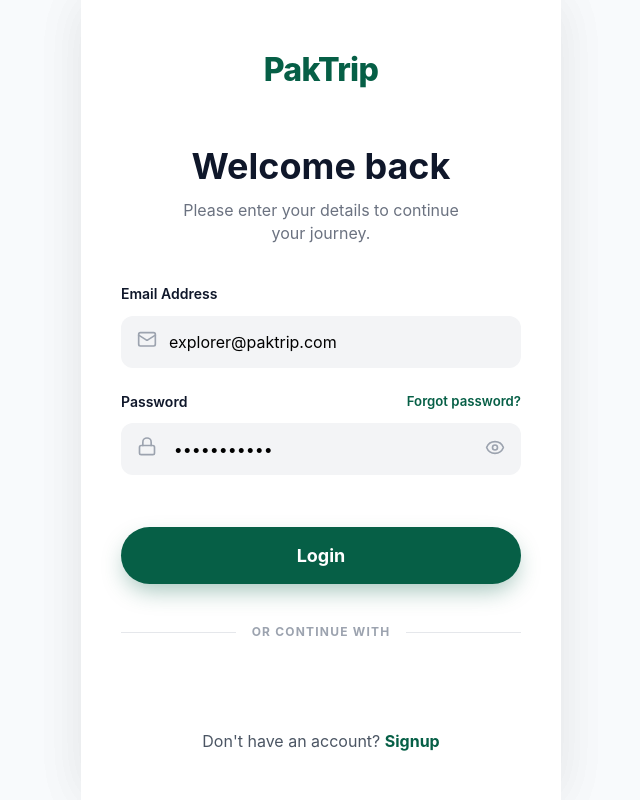
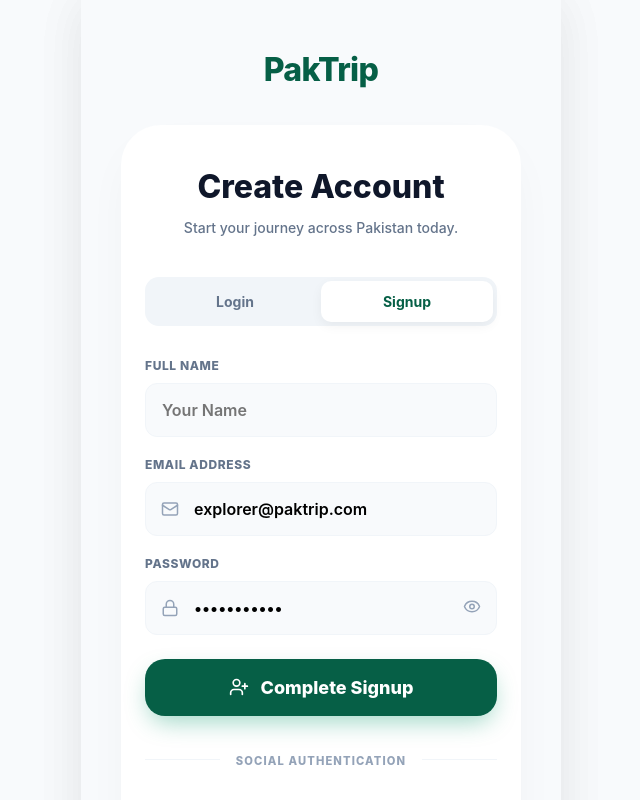
Before and after one commit to sbfaheem/PakTrip, a React (Vite) app: page /login in a window 1280 px wide. Shown: the top 800 px of the page, without its empty margins (319-959 px from the left). Built offline with nearby package versions, Linux system fonts and the light colour scheme.

Commit message:
Enhance Auth Guard: Added deep-linking and a new Signup/Login toggle interface

```diff
--- a/src/App.jsx
+++ b/src/App.jsx
@@ -14,7 +14,8 @@ import { useTrips } from './context/TripContext';
 
 function PrivateRoute({ children }) {
   const { user } = useTrips();
-  return user.isAuthenticated ? children : <Navigate to="/login" />;
+  const location = useLocation();
+  return user.isAuthenticated ? children : <Navigate to="/login" state={{ from: location }} />;
 }
 
 function Layout({ children }) {
--- a/src/pages/Login.jsx
+++ b/src/pages/Login.jsx
@@ -1,28 +1,33 @@
 import React, { useState } from 'react';
-import { Mail, Lock, Eye, EyeOff, ChevronRight } from 'lucide-react';
-import { motion } from 'framer-motion';
+import { Mail, Lock, Eye, EyeOff, UserPlus, LogIn } from 'lucide-react';
+import { motion, AnimatePresence } from 'framer-motion';
 import { GoogleLogin } from '@react-oauth/google';
-import { useNavigate } from 'react-router-dom';
+import { useNavigate, useLocation } from 'react-router-dom';
 import { useTrips } from '../context/TripContext';
 
 const Login = () => {
+  const [isSignup, setIsSignup] = useState(true);
   const [showPassword, setShowPassword] = useState(false);
+  const [name, setName] = useState('');
   const [email, setEmail] = useState('explorer@paktrip.com');
   const [password, setPassword] = useState('password123');
+
   const navigate = useNavigate();
+  const location = useLocation();
   const { login } = useTrips();
 
-  const handleLogin = (e) => {
+  const from = location.state?.from?.pathname || '/';
+
+  const handleAuth = (e) => {
     e.preventDefault();
-    // In a real app, you'd validate credentials here.
     login({
-      name: 'Syed Bilal',
+      name: isSignup ? (name || 'New Explorer') : 'Syed Bilal',
       email: email,
       avatar: 'https://images.unsplash.com/photo-1507003211169-0a1dd7228f2d?q=80&w=200&auto=format&fit=crop',
       level: 'Elite Explorer',
       bio: 'Exploring the hidden gems of Pakistan from Khyber to Karachi.'
     });
-    navigate('/');
+    navigate(from, { replace: true });
   };
 
   const decodeJWT = (token) => {
@@ -49,7 +54,7 @@ const Login = () => {
         bio: 'Exploring the hidden gems of Pakistan.',
         joinedDate: new Date().toLocaleDateString('en-US', { year: 'numeric', month: 'long' })
       });
-      navigate('/');
+      navigate(from, { replace: true });
     }
   };
 
@@ -58,56 +63,87 @@ const Login = () => {
       initial={{ opacity: 0 }}
       animate={{ opacity: 1 }}
       className="app-container"
-      style={{ padding: '2rem 1.5rem', minHeight: '100vh', background: 'white', display: 'flex', flexDirection: 'column', alignItems: 'center' }}
+      style={{ padding: '2rem 1.5rem', minHeight: '100vh', background: '#f8fafc', display: 'flex', flexDirection: 'column', alignItems: 'center' }}
     >
-      <header style={{ textAlign: 'center', marginTop: '1rem', marginBottom: '3rem' }}>
+      <header style={{ textAlign: 'center', marginTop: '1rem', marginBottom: '2rem' }}>
         <h1 style={{ color: 'var(--primary)', fontSize: '2rem', fontWeight: 800, letterSpacing: '-0.02em' }}>PakTrip</h1>
       </header>
 
+      <div style={{ width: '100%', maxWidth: '400px', background: 'white', padding: '2.5rem 1.5rem', borderRadius: '2.5rem', boxShadow: '0 20px 50px -12px rgba(0,0,0,0.05)', marginBottom: '2rem' }}>
         <div style={{ textAlign: 'center', marginBottom: '2.5rem' }}>
-        <h2 style={{ fontSize: '2.25rem', fontWeight: 700, color: 'var(--text-dark)', marginBottom: '0.5rem' }}>Welcome back</h2>
-        <p style={{ color: '#6b7280', fontSize: '1rem', maxWidth: '280px', margin: '0 auto' }}>Please enter your details to continue your journey.</p>
+          <h2 style={{ fontSize: '2rem', fontWeight: 800, color: 'var(--text-dark)', marginBottom: '0.5rem' }}>
+            {isSignup ? 'Create Account' : 'Welcome Back'}
+          </h2>
+          <p style={{ color: '#64748b', fontSize: '0.875rem', fontWeight: 500 }}>
+            {isSignup ? 'Start your journey across Pakistan today.' : 'Please enter your details to continue.'}
+          </p>
         </div>
 
-      <form onSubmit={handleLogin} style={{ width: '100%', maxWidth: '400px' }}>
-        <div style={{ marginBottom: '1.5rem' }}>
-          <label style={{ display: 'block', fontSize: '0.875rem', fontWeight: 600, color: 'var(--text-dark)', marginBottom: '0.75rem' }}>Email Address</label>
+        <div style={{ display: 'flex', padding: '4px', background: '#f1f5f9', borderRadius: '14px', marginBottom: '2rem' }}>
+          <button
+            onClick={() => setIsSignup(false)}
+            style={{ flex: 1, padding: '0.75rem', borderRadius: '10px', border: 'none', background: !isSignup ? 'white' : 'transparent', color: !isSignup ? 'var(--primary)' : '#64748b', fontSize: '0.875rem', fontWeight: 700, boxShadow: !isSignup ? '0 4px 12px rgba(0,0,0,0.05)' : 'none', transition: 'all 0.2s', cursor: 'pointer' }}
+          >
+            Login
+          </button>
+          <button
+            onClick={() => setIsSignup(true)}
+            style={{ flex: 1, padding: '0.75rem', borderRadius: '10px', border: 'none', background: isSignup ? 'white' : 'transparent', color: isSignup ? 'var(--primary)' : '#64748b', fontSize: '0.875rem', fontWeight: 700, boxShadow: isSignup ? '0 4px 12px rgba(0,0,0,0.05)' : 'none', transition: 'all 0.2s', cursor: 'pointer' }}
+          >
+            Signup
+          </button>
+        </div>
+
+        <form onSubmit={handleAuth} style={{ width: '100%' }}>
+          <AnimatePresence mode="wait">
+            {isSignup && (
+              <motion.div initial={{ opacity: 0, height: 0 }} animate={{ opacity: 1, height: 'auto' }} exit={{ opacity: 0, height: 0 }} style={{ marginBottom: '1.25rem', overflow: 'hidden' }}>
+                <label style={{ display: 'block', fontSize: '0.75rem', fontWeight: 800, color: '#64748b', textTransform: 'uppercase', letterSpacing: '0.05em', marginBottom: '0.5rem' }}>Full Name</label>
+                <input
+                  type="text"
+                  value={name}
+                  onChange={(e) => setName(e.target.value)}
+                  placeholder="Your Name"
+                  style={{ width: '100%', padding: '1rem', borderRadius: '12px', border: '1px solid #f1f5f9', background: '#f8fafc', fontSize: '1rem', fontWeight: 600 }}
+                />
+              </motion.div>
+            )}
+          </AnimatePresence>
+
+          <div style={{ marginBottom: '1.25rem' }}>
+            <label style={{ display: 'block', fontSize: '0.75rem', fontWeight: 800, color: '#64748b', textTransform: 'uppercase', letterSpacing: '0.05em', marginBottom: '0.5rem' }}>Email Address</label>
             <div style={{ position: 'relative' }}>
-            <div style={{ position: 'absolute', left: '1rem', top: '50%', transform: 'translateY(-50%)', color: '#9ca3af' }}>
-              <Mail size={20} />
-            </div>
+              <Mail size={18} style={{ position: 'absolute', left: '1rem', top: '50%', transform: 'translateY(-50%)', color: '#94a3b8' }} />
               <input
                 type="email"
                 value={email}
                 onChange={(e) => setEmail(e.target.value)}
                 placeholder="explorer@paktrip.com"
-              style={{ width: '100%', padding: '1rem 1rem 1rem 3rem', borderRadius: '12px', border: 'none', background: '#f3f4f6', fontSize: '1rem' }}
+                style={{ width: '100%', padding: '1rem 1rem 1rem 3rem', borderRadius: '12px', border: '1px solid #f1f5f9', background: '#f8fafc', fontSize: '1rem', fontWeight: 600 }}
               />
             </div>
           </div>
 
-        <div style={{ marginBottom: '0.75rem' }}>
-          <div style={{ display: 'flex', justifyContent: 'space-between', alignItems: 'center', marginBottom: '0.75rem' }}>
-            <label style={{ fontSize: '0.875rem', fontWeight: 600, color: 'var(--text-dark)' }}>Password</label>
-            <button type="button" style={{ background: 'none', border: 'none', color: 'var(--primary)', fontSize: '0.825rem', fontWeight: 600 }}>Forgot password?</button>
+          <div style={{ marginBottom: '1.25rem' }}>
+            <div style={{ display: 'flex', justifyContent: 'space-between', alignItems: 'center', marginBottom: '0.5rem' }}>
+              <label style={{ fontSize: '0.75rem', fontWeight: 800, color: '#64748b', textTransform: 'uppercase', letterSpacing: '0.05em' }}>Password</label>
+              {!isSignup && <button type="button" style={{ background: 'none', border: 'none', color: 'var(--primary)', fontSize: '0.75rem', fontWeight: 700 }}>Forgot?</button>}
             </div>
             <div style={{ position: 'relative' }}>
-            <div style={{ position: 'absolute', left: '1rem', top: '50%', transform: 'translateY(-50%)', color: '#9ca3af' }}>
-              <Lock size={20} />
-            </div>
+              <Lock size={18} style={{ position: 'absolute', left: '1rem', top: '50%', transform: 'translateY(-50%)', color: '#94a3b8' }} />
               <input
                 type={showPassword ? "text" : "password"}
                 value={password}
                 onChange={(e) => setPassword(e.target.value)}
                 placeholder="••••••••"
-              style={{ width: '100%', padding: '1rem 3.5rem 1rem 3.3rem', borderRadius: '12px', border: 'none', background: '#f3f4f6', fontSize: '1rem' }}
+                style={{ width: '100%', padding: '1rem 3.5rem 1rem 3rem', borderRadius: '12px', border: '1px solid #f1f5f9', background: '#f8fafc', fontSize: '1rem', fontWeight: 600 }}
               />
               <button
                 type="button"
                 onClick={() => setShowPassword(!showPassword)}
-              style={{ position: 'absolute', right: '1rem', top: '50%', transform: 'translateY(-50%)', background: 'none', border: 'none', color: '#9ca3af' }}
+                style={{ position: 'absolute', right: '1rem', top: '50%', transform: 'translateY(-50%)', background: 'none', border: 'none', color: '#94a3b8' }}
               >
-              {showPassword ? <EyeOff size={20} /> : <Eye size={20} />}
+                {showPassword ? <EyeOff size={18} /> : <Eye size={18} />}
               </button>
             </div>
           </div>
@@ -115,36 +151,44 @@ const Login = () => {
           <button
             type="submit"
             style={{
-            width: '100%', padding: '1.125rem', borderRadius: '2.5rem', background: 'var(--primary)',
-            color: 'white', border: 'none', fontSize: '1.125rem', fontWeight: 700, marginTop: '2.5rem',
-            boxShadow: '0 10px 25px -5px rgba(6, 95, 70, 0.4)', cursor: 'pointer'
+              width: '100%', padding: '1.125rem', borderRadius: '1.25rem', background: 'var(--primary)',
+              color: 'white', border: 'none', fontSize: '1.125rem', fontWeight: 800, marginTop: '1.5rem',
+              boxShadow: '0 10px 25px -5px rgba(5, 150, 105, 0.4)', cursor: 'pointer',
+              display: 'flex', alignItems: 'center', justifyContent: 'center', gap: '0.75rem'
             }}
           >
-          Login
+            {isSignup ? <UserPlus size={20} /> : <LogIn size={20} />}
+            {isSignup ? 'Complete Signup' : 'Secure Login'}
           </button>
         </form>
 
-      <div style={{ display: 'flex', alignItems: 'center', width: '100%', maxWidth: '400px', margin: '2.5rem 0' }}>
-         <div style={{ flex: 1, height: '1px', background: '#e5e7eb' }} />
-         <span style={{ padding: '0 1rem', fontSize: '0.75rem', fontWeight: 700, color: '#9ca3af', textTransform: 'uppercase', letterSpacing: '0.1em' }}>Or Continue With</span>
-         <div style={{ flex: 1, height: '1px', background: '#e5e7eb' }} />
+        <div style={{ position: 'relative', margin: '2rem 0', textAlign: 'center' }}>
+           <div style={{ position: 'absolute', top: '50%', left: 0, right: 0, height: '1px', background: '#f1f5f9', zIndex: 0 }} />
+           <span style={{ position: 'relative', background: 'white', padding: '0 1rem', fontSize: '0.7rem', fontWeight: 800, color: '#94a3b8', textTransform: 'uppercase', letterSpacing: '0.1em' }}>Social Authentication</span>
         </div>
 
-      <div style={{ width: '100%', maxWidth: '400px', display: 'flex', justifyContent: 'center' }}>
-        <div style={{ width: '100%', display: 'flex', justifyContent: 'center' }}>
+        <div style={{ display: 'flex', justifyContent: 'center' }}>
            <GoogleLogin
               onSuccess={handleGoogleSuccess}
               onError={() => console.log('Login Failed')}
               theme="outline"
               shape="pill"
-              width="400"
-              text="signup_with"
+              useOneTap
+              logo_alignment="left"
+              text={isSignup ? "signup_with" : "signin_with"}
+              width="360"
            />
         </div>
       </div>
 
-      <p style={{ marginTop: 'auto', paddingBottom: '1rem', fontSize: '1rem', color: '#4b5563' }}>
-        Don't have an account? <span style={{ color: 'var(--primary)', fontWeight: 700, cursor: 'pointer' }}>Signup</span>
+      <p style={{ marginTop: 'auto', paddingBottom: '1.5rem', fontSize: '0.9rem', color: '#64748b', fontWeight: 600 }}>
+        {isSignup ? 'Already a member?' : 'New to PakTrip?'}
+        <span
+          onClick={() => setIsSignup(!isSignup)}
+          style={{ color: 'var(--primary)', fontWeight: 800, cursor: 'pointer', marginLeft: '0.5rem' }}
+        >
+          {isSignup ? 'Login here' : 'Sign up now'}
+        </span>
       </p>
     </motion.div>
   );
```
Lines whose indentation alone changed are shown as unchanged.
